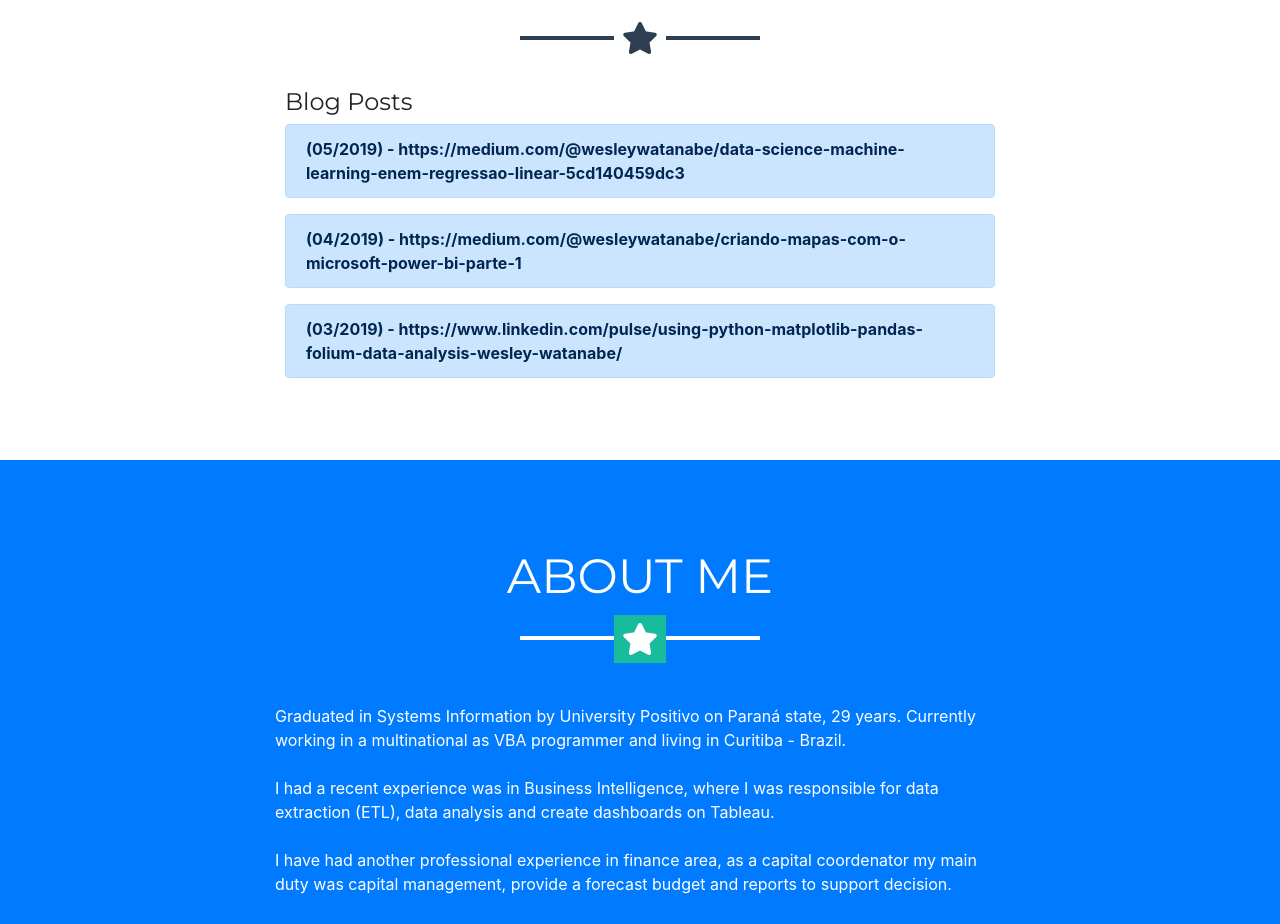
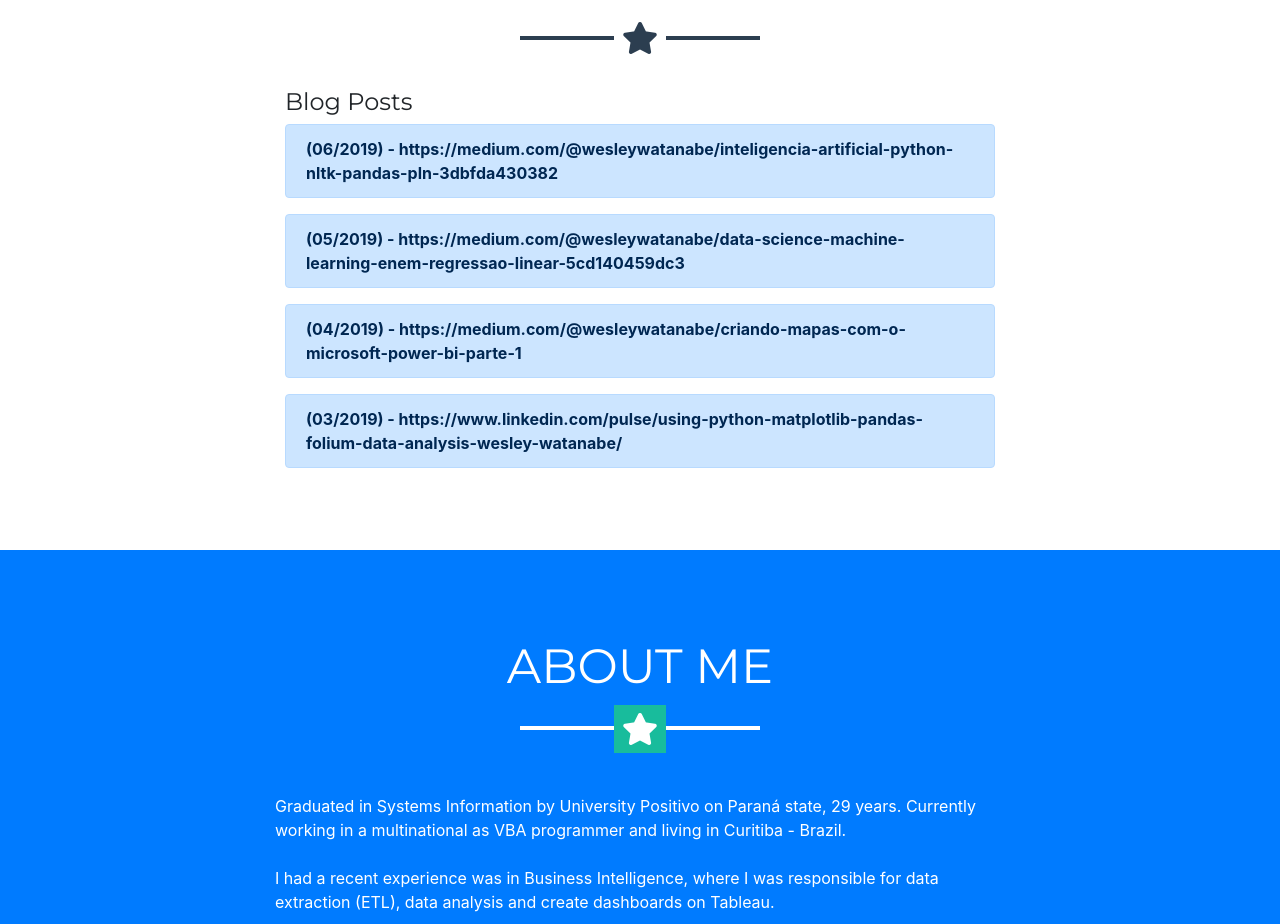
Before and after one commit to wesleykaoru/Home, a website with bundled scripts: page index.html in a window 1280 px wide. Shown: the part 820-1744 px from the top of the page. Built offline with nearby package versions, Linux system fonts and the light colour scheme.

Commit message:
Update index file with new article

```diff
--- a/index.html
+++ b/index.html
@@ -73,6 +73,11 @@
 
         <h4>Blog Posts</h4>
 
+         <div class="alert alert-primary" role="alert">
+        <a href="https://medium.com/@wesleywatanabe/inteligencia-artificial-python-nltk-pandas-pln-3dbfda430382" class="alert-link">
+
+        (06/2019) -  https://medium.com/@wesleywatanabe/inteligencia-artificial-python-nltk-pandas-pln-3dbfda430382</a>
+        </div>
 
 
          <div class="alert alert-primary" role="alert">
```
